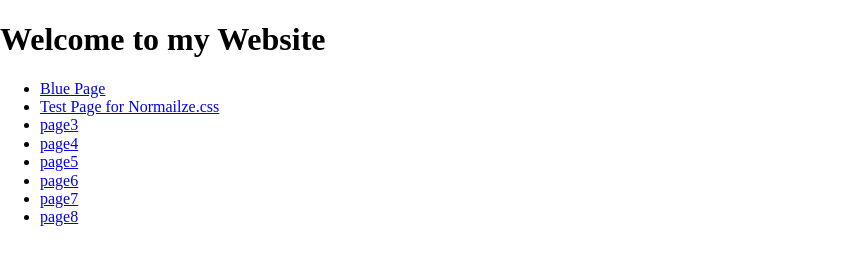
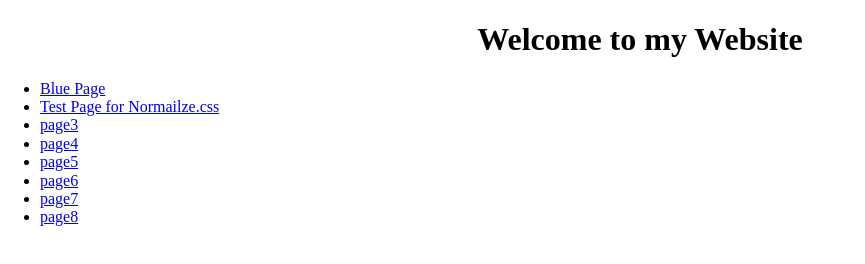
Before and after one commit to Ryguard9521/Ryguad9521.github.io, a plain HTML site: page index.html in a window 1280 px wide. Shown: the whole page, without its empty margins (0-865 px from the left). Drawn offline with nearby package versions, Linux system fonts and the light colour scheme.

Commit message:
Update index.html

```diff
--- a/index.html
+++ b/index.html
@@ -3,7 +3,7 @@
 <html>
   <body>
     <title>My Space</title>
-<h1>Welcome to my Website</h1>
+    <h1><center>Welcome to my Website</center></h1>
 <ul>
   <li><a href="bluepage.html">Blue Page</a>
   <li><a href="TestingNorm.html">Test Page for Normailze.css</a>
```
